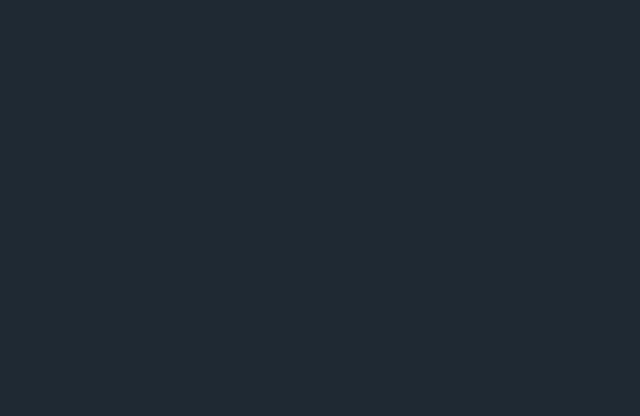
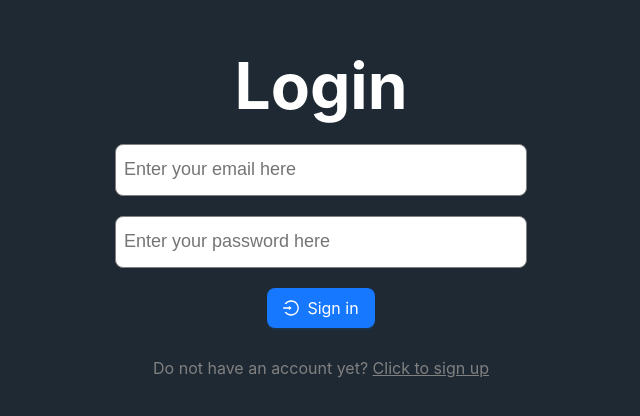
Before and after one commit to egorka13/fitness-app, a React (Create React App) app: page /auth in a window 1280 px wide. Before the commit this address had no page. Shown: the part 188-604 px from the top of the page, without its empty margins (319-959 px from the left). Built offline with nearby package versions, Linux system fonts and the light colour scheme; no server answers.

Commit message:
add authentication

```diff
--- a/src/App.tsx
+++ b/src/App.tsx
@@ -1,25 +1,36 @@
 import React from 'react';
 import { BrowserRouter, Route, Routes } from 'react-router-dom';
 import styles from './App.module.scss';
+import { Login } from './components/Auth/Auth';
 import { ExercisesList } from './components/ExercisesList/ExercisesList';
 import { ExerciseDetails } from './components/ExerciseDetails/ExerciseDetails';
 
 import { initializeApp } from 'firebase/app';
+import { getAuth } from 'firebase/auth';
 import { FireBaseContextProvider } from './context/FireBaseContext';
+import { AuthProvider } from './context/AuthContext';
+
 import firebaseConfig from './configs/FirebaseConfig';
 
+export const app = initializeApp(firebaseConfig);
+export const auth = getAuth(app);
+
 function App() {
-  const app = initializeApp(firebaseConfig);
-
   return (
     <div className={styles.app}>
       <FireBaseContextProvider firebaseApp={app}>
-        <BrowserRouter>
-          <Routes>
-            <Route path="/" element={<ExercisesList />} />
-            <Route path="/exercise/:group/:id" element={<ExerciseDetails />} />
-          </Routes>
-        </BrowserRouter>
+        <AuthProvider>
+          <BrowserRouter>
+            <Routes>
+              <Route path="/auth" element={<Login />} />
+              <Route path="/" element={<ExercisesList />} />
+              <Route
+                path="/exercise/:group/:id"
+                element={<ExerciseDetails />}
+              />
+            </Routes>
+          </BrowserRouter>
+        </AuthProvider>
       </FireBaseContextProvider>
     </div>
   );
--- /dev/null
+++ b/src/components/Auth/Auth.module.scss
@@ -0,0 +1,49 @@
+.mainContainer {
+  flex-direction: column;
+  display: flex;
+  align-items: center;
+  justify-content: center;
+  height: 100vh;
+}
+
+.titleContainer {
+  display: flex;
+  flex-direction: column;
+  font-size: 64px;
+  font-weight: bolder;
+  align-items: center;
+  justify-content: center;
+  color: white;
+}
+
+.inputContainer {
+  display: flex;
+  flex-direction: column;
+  align-items: flex-start;
+  justify-content: center;
+}
+
+.inputContainer > .errorLabel {
+  width: 400px;
+  color: red;
+  font-size: 12px;
+}
+
+.inputBox {
+  height: 48px;
+  width: 400px;
+  font-size: large;
+  border-radius: 8px;
+  border: 1px solid grey;
+  padding-left: 8px;
+}
+
+.additionalText {
+  margin-top: 30px;
+  color: grey;
+}
+
+.linkText {
+  text-decoration: underline;
+  cursor: pointer;
+}
--- /dev/null
+++ b/src/components/Auth/Auth.tsx
@@ -0,0 +1,123 @@
+import React from 'react';
+import { Navigate, useNavigate } from 'react-router-dom';
+import styles from './Auth.module.scss';
+import {
+  doCreateUserWithEmailAndPassword,
+  doSignInWithEmailAndPassword,
+  useAuth,
+} from '../../context/AuthContext';
+import { Button } from 'antd';
+import { LoginOutlined } from '@ant-design/icons';
+
+export const Login: React.FC = () => {
+  const { userLoggedIn } = useAuth();
+
+  const [isSigningIn, setIsSigningIn] = React.useState(true);
+
+  const [email, setEmail] = React.useState('');
+  const [password, setPassword] = React.useState('');
+  const [emailError, setEmailError] = React.useState('');
+  const [passwordError, setPasswordError] = React.useState('');
+
+  const navigate = useNavigate();
+
+  const onButtonClick = async () => {
+    // Set initial error values to empty
+    setEmailError('');
+    setPasswordError('');
+
+    // Check if the user has entered both fields correctly
+    if ('' === email) {
+      setEmailError('Please enter your email');
+      return;
+    }
+
+    if (!/^[\w-\.]+@([\w-]+\.)+[\w-]{2,4}$/.test(email)) {
+      setEmailError('Please enter a valid email');
+      return;
+    }
+
+    if ('' === password) {
+      setPasswordError('Please enter a password');
+      return;
+    }
+
+    if (password.length < 7) {
+      setPasswordError('The password must be 8 characters or longer');
+      return;
+    }
+
+    if (isSigningIn) {
+      await doSignInWithEmailAndPassword(email, password).catch((error) => {
+        setPasswordError(error.message);
+      });
+    } else {
+      await doCreateUserWithEmailAndPassword(email, password).catch((error) => {
+        setPasswordError(error.message);
+      });
+    }
+  };
+
+  return (
+    <div className={styles.mainContainer}>
+      {userLoggedIn && <Navigate to={'/'} replace={true} />}
+      <div className={styles.titleContainer}>
+        <div>{isSigningIn ? 'Login' : 'Register'}</div>
+      </div>
+      <br />
+      <div className={styles.inputContainer}>
+        <input
+          value={email}
+          placeholder="Enter your email here"
+          className={styles.inputBox}
+          onChange={(ev) => setEmail(ev.target.value)}
+        />
+        <label className={styles.errorLabel}>{emailError}</label>
+      </div>
+      <br />
+      <div className={styles.inputContainer}>
+        <input
+          value={password}
+          placeholder="Enter your password here"
+          className={styles.inputBox}
+          onChange={(ev) => setPassword(ev.target.value)}
+        />
+        <label className={styles.errorLabel}>{passwordError}</label>
+      </div>
+      <br />
+      <div className={styles.inputContainer}>
+        <Button
+          type="primary"
+          size={'large'}
+          icon={<LoginOutlined />}
+          onClick={onButtonClick}
+        >
+          {isSigningIn ? 'Sign in' : 'Sign up'}
+        </Button>
+      </div>
+      <div className={styles.additionalText}>
+        {isSigningIn ? (
+          <>
+            Do not have an account yet?{' '}
+            <a
+              className={styles.linkText}
+              onClick={() => setIsSigningIn((prev) => !prev)}
+            >
+              Click to sign up
+            </a>
+          </>
+        ) : (
+          <>
+            Already have an account?{' '}
+            <a
+              className={styles.linkText}
+              onClick={() => setIsSigningIn((prev) => !prev)}
+            >
+              Click to sign in
+            </a>
+          </>
+        )}
+      </div>
+    </div>
+  );
+};
--- a/src/components/ExerciseDetails/ExerciseDetails.tsx
+++ b/src/components/ExerciseDetails/ExerciseDetails.tsx
@@ -1,5 +1,5 @@
 import React from 'react';
-import { useParams } from 'react-router-dom';
+import { Navigate, useParams } from 'react-router-dom';
 import styles from './ExerciseDetails.module.scss';
 import { ExerciseDetailsHistoryTable } from './ExerciseDetailsHistoryTable/ExerciseDetailsHistoryTable';
 import { ExerciseDetailsImage } from './ExerciseDetailsImage/ExerciseDetailsImage';
@@ -10,10 +10,13 @@ import { SaveOutlined } from '@ant-design/icons';
 
 import { child, get, getDatabase, push, ref, set } from 'firebase/database';
 import { ExerciseDTO } from './ExerciseDetailsHistoryTable/types';
+import { useAuth } from '../../context/AuthContext';
 
 interface ExerciseDetailsProps {}
 
 export const ExerciseDetails: React.FC<ExerciseDetailsProps> = () => {
+  const { userLoggedIn } = useAuth();
+
   const [messageApi, contextHolder] = message.useMessage();
 
   const { id, group } = useParams();
@@ -88,6 +91,8 @@ export const ExerciseDetails: React.FC<ExerciseDetailsProps> = () => {
         },
       }}
     >
+      {!userLoggedIn && <Navigate to={'/auth'} replace={true} />}
+
       {contextHolder}
 
       <div className={styles.detailsContainer}>
--- a/src/components/ExercisesList/ExercisesList.tsx
+++ b/src/components/ExercisesList/ExercisesList.tsx
@@ -9,7 +9,13 @@ import {
   ExcerciseGroupShortMapping,
   ExerciseGroup,
 } from '../../constants/ExercisesGroups';
-import { CloseOutlined, ReloadOutlined } from '@ant-design/icons';
+import {
+  CloseOutlined,
+  LogoutOutlined,
+  ReloadOutlined,
+} from '@ant-design/icons';
+import { doSignOut, useAuth } from '../../context/AuthContext';
+import { Navigate, useNavigate } from 'react-router-dom';
 
 export type TExercisesList = Record<ExerciseGroup, any>;
 
@@ -20,6 +26,9 @@ export interface ExerciesItem {
 }
 
 export const ExercisesList: React.FC = () => {
+  const navigate = useNavigate();
+  const { userLoggedIn } = useAuth();
+
   const [messageApi, contextHolder] = message.useMessage();
 
   const [defaultExerciseList, setDefaultExerciseList] = React.useState<
@@ -85,6 +94,8 @@ export const ExercisesList: React.FC = () => {
 
   return (
     <>
+      {!userLoggedIn && <Navigate to={'/auth'} replace={true} />}
+
       {contextHolder}
 
       <div className={styles.container}>
@@ -92,6 +103,7 @@ export const ExercisesList: React.FC = () => {
           <Button icon={<ReloadOutlined />} onClick={handleFiltersReset} />
           {exerciseGroups.map((group) => (
             <Tag
+              key={group}
               className={styles.filterTag}
               bordered={false}
               color={ExcerciseGroupColorMapping[group]}
@@ -109,6 +121,19 @@ export const ExercisesList: React.FC = () => {
         {exerciseList.map((item) => {
           return <ExercisesListItem key={item.id} item={item} />;
         })}
+
+        <Button
+          type="primary"
+          icon={<LogoutOutlined />}
+          size={'large'}
+          onClick={() =>
+            doSignOut().then(() => {
+              navigate('auth');
+            })
+          }
+        >
+          Log out
+        </Button>
       </div>
     </>
   );
--- /dev/null
+++ b/src/context/AuthContext.tsx
@@ -0,0 +1,70 @@
+import React from 'react';
+import {
+  createUserWithEmailAndPassword,
+  onAuthStateChanged,
+  signInWithEmailAndPassword,
+} from 'firebase/auth';
+import { auth } from '../App';
+
+const AuthContext = React.createContext<{
+  currentUser: any;
+  userLoggedIn: boolean;
+  loading: boolean;
+}>({ currentUser: null, userLoggedIn: false, loading: false });
+
+export function useAuth() {
+  return React.useContext(AuthContext);
+}
+
+export const doCreateUserWithEmailAndPassword = async (
+  email: string,
+  password: string
+) => {
+  return createUserWithEmailAndPassword(auth, email, password);
+};
+
+export const doSignInWithEmailAndPassword = (
+  email: string,
+  password: string
+) => {
+  return signInWithEmailAndPassword(auth, email, password);
+};
+
+export const doSignOut = () => {
+  return auth.signOut();
+};
+
+export function AuthProvider({ children }: { children: React.ReactNode }) {
+  const [currentUser, setCurrentUser] = React.useState(null);
+  const [userLoggedIn, setUserLoggedIn] = React.useState(false);
+  const [loading, setLoading] = React.useState(true);
+
+  React.useEffect(() => {
+    const unsubscribe = onAuthStateChanged(auth, initializeUser);
+
+    return unsubscribe;
+  }, []);
+
+  async function initializeUser(user: any) {
+    if (user) {
+      setCurrentUser({ ...user });
+      setUserLoggedIn(true);
+    } else {
+      setCurrentUser(null);
+      setUserLoggedIn(false);
+    }
+    setLoading(false);
+  }
+
+  const value = {
+    currentUser,
+    userLoggedIn,
+    loading,
+  };
+
+  return (
+    <AuthContext.Provider value={value}>
+      {!loading && children}
+    </AuthContext.Provider>
+  );
+}
```
